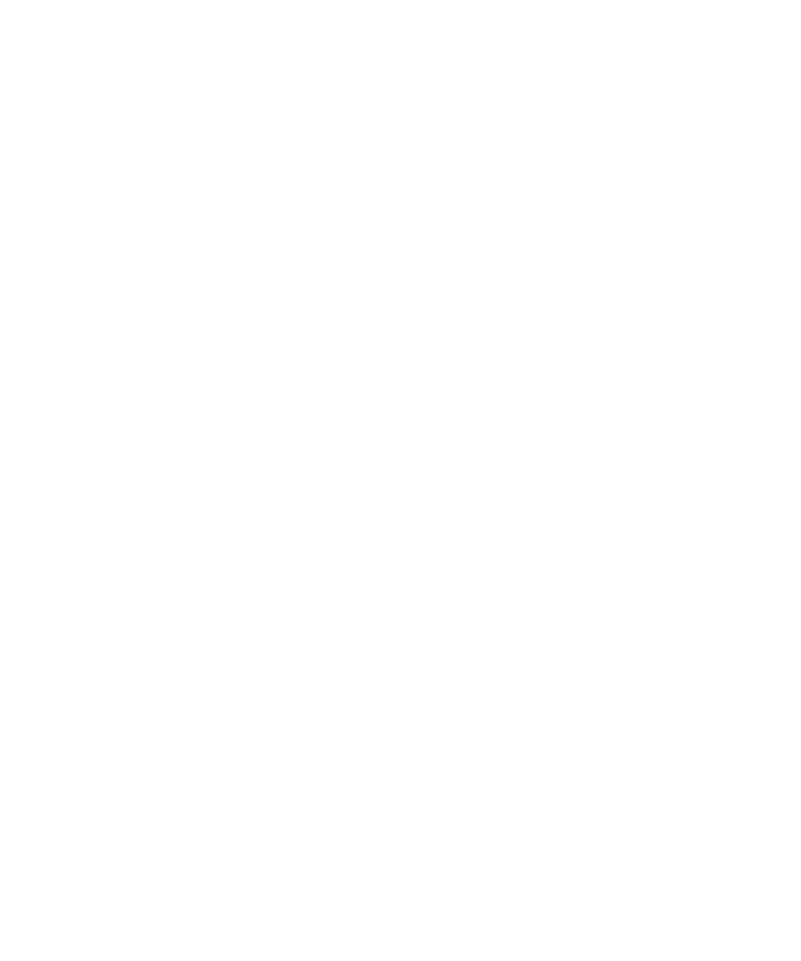
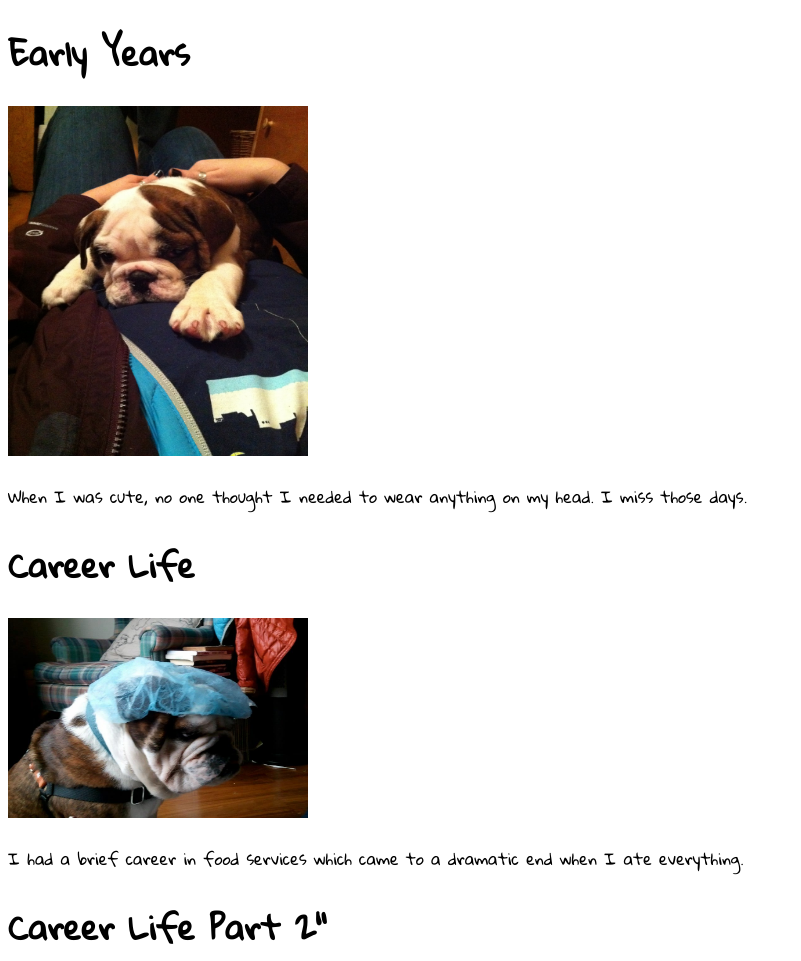
Before and after one commit to mwlong23/favorite-places, a plain HTML site: page thorfeld-about-me.html in a window 1280 px wide. Shown: the top 961 px of the page, without its empty margins (0-801 px from the left). Before the commit the page ends 800 px from the top, so only its background shows below. Drawn offline with Linux system fonts and the light colour scheme.

Commit message:
Added Thorfeld About Me page and photos

```diff
--- a/thorfeld-about-me.html
+++ b/thorfeld-about-me.html
@@ -0,0 +1,30 @@
+<!DOCTYPE html>
+<html>
+  <head>
+    <link href="https://fonts.googleapis.com/css?family=Gloria+Hallelujah" rel="stylesheet">
+    <meta charset="utf-8">
+    <title>The Adventures of Fluffy and Thorfeld</title>
+    <style>
+      body {
+        font-family: 'Gloria Hallelujah', cursive;
+        font-size: 48 px;
+      }
+    </style>
+    <title>Thorfeld: A Disgruntled Life in Hats</title>
+  </head>
+  <body>
+    <h1>Early Years</h1>
+    <img src="img/BabyThorfeld.jpg" alt="Baby Bulldog" height="350" width="300">
+    <p>When I was cute, no one thought I needed to wear anything on my head.
+      I miss those days.</p>
+    <h1>Career Life</h1>
+    <img src="img/ThorfeldLunchLady.jpg"
+    alt="Bulldog in profile wearing a hairnet" height="200" width="300">
+    <p>I had a brief career in food services which came to a dramatic end
+       when I ate everything.</p>
+    <h1>Career Life Part 2"</h1>
+    <img src="img/ThorfeldoftheNorth.jpg" alt="Bulldog in a Viking Helmet">
+    <p>Due to my failure to work in catering, I turned to a life of pillaging.
+      And yet another hat.</p>
+  </body>
+</html>
```
Also changed, not shown: fluffy-thorfeld-adventures.html (+1 -0 lines).
